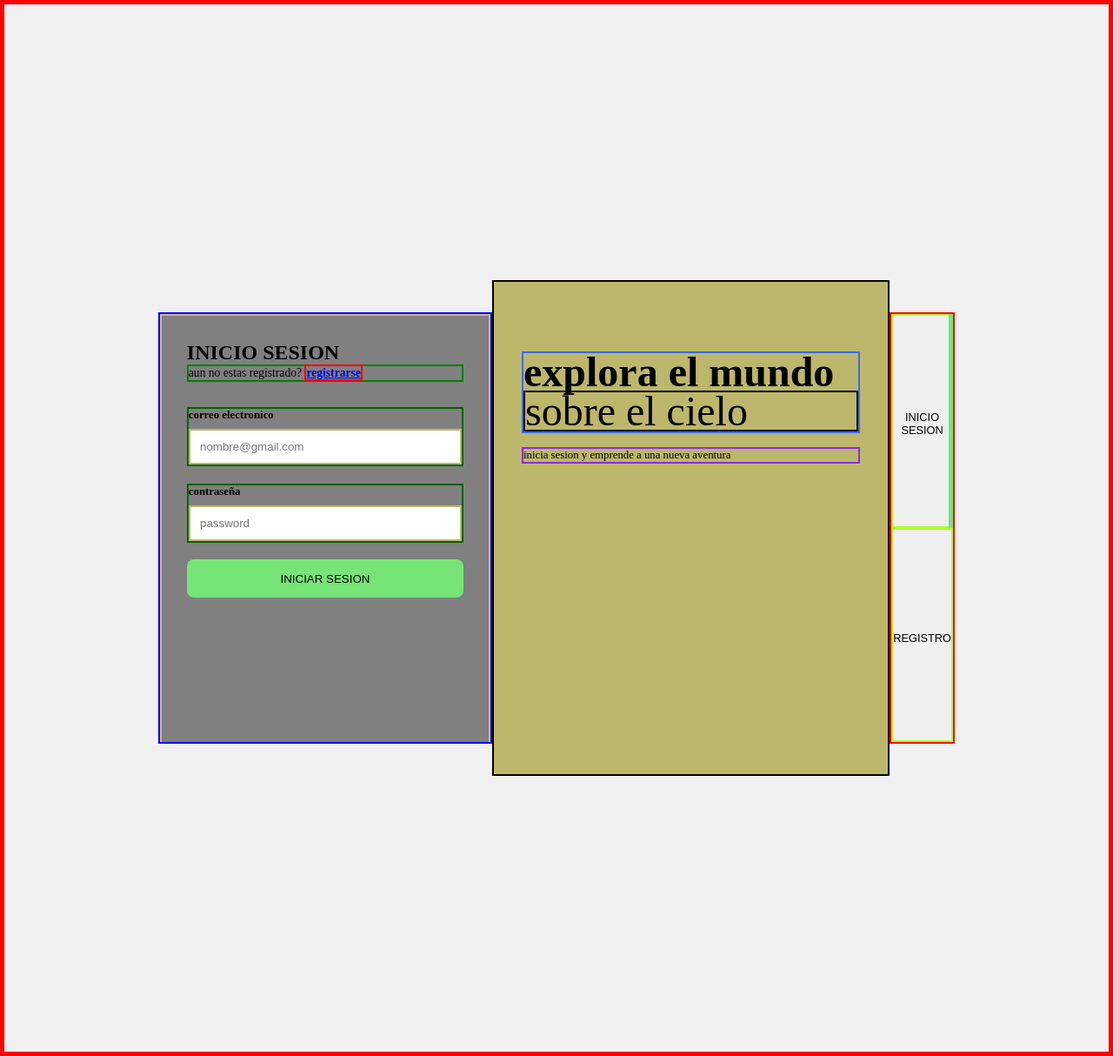
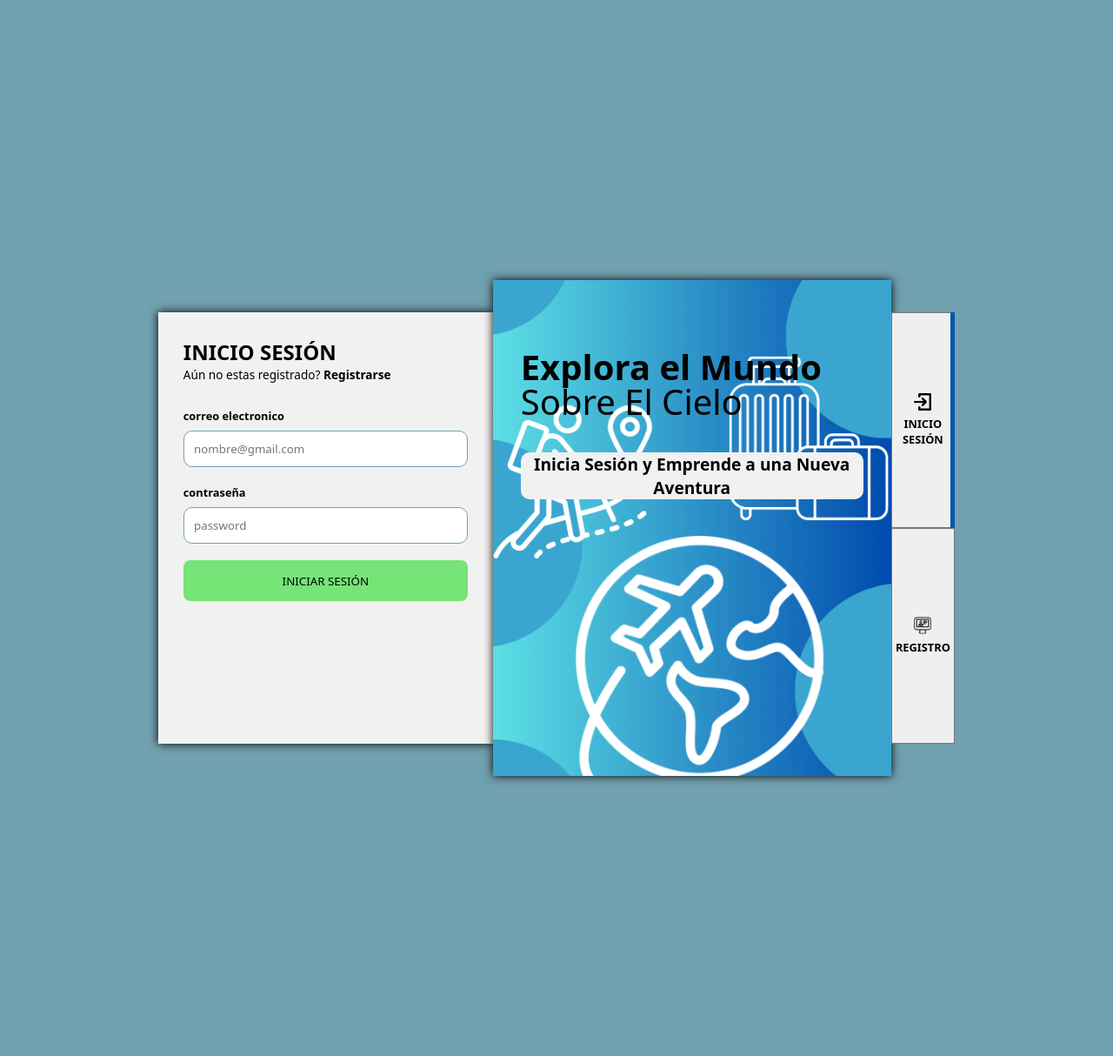
Before and after one commit to Luka-dev-sk8/olimpiada, a PHP site: page /public/Registro_inicioSE.html in a window 1280 px wide. Shown: the whole page at 87% size. Run offline with PHP 8.4, Linux system fonts and the light colour scheme.

Commit message:
free cristina K

```diff
--- a/public/Registro_inicioSE.html
+++ b/public/Registro_inicioSE.html
@@ -11,8 +11,8 @@
         <div class="forms-container">
             <div class="forms" id="forms">
                 <form action="">
-                    <h2>INICIO SESION</h2>
-                    <p>aun no estas registrado? <a href="#">registrarse</a></p>
+                    <h2>INICIO SESIÓN</h2>
+                    <p>Aún no estas registrado? <a href="#">Registrarse</a></p>
 
                     <div class="input-container">
                         <label for="email">correo electronico</label>
@@ -24,12 +24,12 @@
                         </div>
                         <input type="password" id="password" placeholder="password">
                     </div>
-                    <button>INICIAR SESION</button>
+                    <button>INICIAR SESIÓN</button>
 
                 </form>
                 <form action="">
                     <h2>REGISTRO</h2>
-                    <p>usted ya esta registrado? <a href="#">iniciar SESION</a></p>
+                    <p>Usted ya esta registrado? <a href="#">Iniciar Sesión</a></p>
                     <div class="input-container">
                         <label for="name">nombre del usuario </label>
                         <input type="text" id="name" placeholder="nombre usuario">
@@ -50,18 +50,19 @@
 
         <div class="banner">
             <section>
-                <h1>explora el mundo <span>sobre el cielo</span></h1>
-                <p>inicia sesion y emprende a una nueva aventura</p>
+                <h1>Explora el Mundo<span>Sobre El Cielo</span></h1>
+                <br>
+                <p><b>Inicia Sesión y Emprende a una Nueva Aventura</b></p>
             </section>
         </div>
 
         <div class="sidebar" id="sidebar">
             <button class="sign" id="btn-sign-in">
-                <img src="" alt="">
-                <span>INICIO SESION</span>
+                <img class="img" src="/public/imagenes/sign-in.png" alt="">
+                <span>INICIO SESIÓN</span>
             </button>
             <button class="sign" id="btn-sign-up">
-                <img src="" alt="">
+                <img class="img" src="/public/imagenes/sing-up.png" alt="">
                 <span>REGISTRO</span>
             </button>
         </div>
--- a/public/estilos/estilo.css
+++ b/public/estilos/estilo.css
@@ -18,6 +18,7 @@ header{
     text-align: center;
     top: 15%;
     font-family: system-ui, -apple-system, BlinkMacSystemFont, 'Segoe UI', Roboto, Oxygen, Ubuntu, Cantarell, 'Open Sans', 'Helvetica Neue', sans-serif;
+
 }
 .menu, .menu2{
     display: flex;
@@ -28,6 +29,7 @@ header{
     font-family: system-ui, -apple-system, BlinkMacSystemFont, 'Segoe UI', Roboto, Oxygen, Ubuntu, Cantarell, 'Open Sans', 'Helvetica Neue', sans-serif;
     color: black;
     gap: 4%;
+
 
 }
 #ajuste{
@@ -47,6 +49,7 @@ header{
     box-shadow: 0 0 3px 0 #141414;
     padding: 20px;
     margin: 4px;
+    cursor: pointer;
 }
 #barra_lateral{
     display: flex;
@@ -56,6 +59,7 @@ header{
     border: unset;
     box-shadow: 0px 0px 5px 0px #141414;
     background-color: #f1f1f1;
+    cursor: pointer;
 }
 .barra:hover, #barra_lateral:hover{
     background-color: gray;
@@ -237,6 +241,7 @@ img{ height: auto;
     background-repeat: no-repeat;
     background-size: cover;
     background-position: center center;
+
 }
 
 h4{
--- a/public/estilos/estilos_registro_Y_inicio.css
+++ b/public/estilos/estilos_registro_Y_inicio.css
@@ -3,20 +3,23 @@
 para que sepas en que parte de la pagina afectan,
  si queres borralos, solo son guias*/
 
+/*no entendi una nada
+                atte: luka*/
 *{
     margin: 0;
     padding: 0;
     box-sizing: border-box;
+    font-family: system-ui, -apple-system, BlinkMacSystemFont, 'Segoe UI', Roboto, Oxygen, Ubuntu, Cantarell, 'Open Sans', 'Helvetica Neue', sans-serif;
 }
 
 body{
     display: flex;
     justify-content: center;
     align-items: center;
-    border: 5px solid red;
     width: 100%;
     height: 100vh;
-    background-color:   #f1f1f1;
+
+    background-color: #71a0af;
 }
 .container{
     display: grid;
@@ -24,12 +27,13 @@ body{
     align-items: center;
     width: 57.25rem;
     height: 31rem;
+    background-color: #f1f1f1;
 }
 
 .forms-container{
-    border: 2px solid blue;
+
     height: 100%;
-    background-color: gray;
+    box-shadow: 0 0 10px 0;
     overflow: hidden; /* no borres el overflow luka, gil*/
 }
 .forms{
@@ -39,25 +43,31 @@ body{
     transform: translateY(-50%);
 }
 form{
-    border: 2px solid tan;
+
     padding: 1.8rem;
     height: 500px;
 
 }
+.img{
+    height: auto;
+    width: 20px;
+}
 form p{
-    border: 2px solid green;
+
     font-size: 0.85rem;
     color: black;
     margin-top: 0.03rem;
     margin-bottom: 1.8rem;
 }
 form p a{
-    border: 2px solid red;
+    color: black;
+    text-decoration: none;
     font-weight: 700;
+
 }
 
 .input-container{
-    border: 2px solid darkgreen;
+
     display: flex;
     flex-direction: column;
     gap: 0.5rem;
@@ -66,7 +76,8 @@ form p a{
 
 .input-container input{
     padding: 0.7rem;
-    border: 2px solid darkkhaki;
+    border: 1px solid #71a0af;
+    border-radius: 10px;
 }
 
 .input-container label,
@@ -76,7 +87,7 @@ form p a{
 }
 
 .input-container .forget{
-    border: 2px purple;
+
     display: flex;
     justify-content: space-between;
 
@@ -96,31 +107,37 @@ form .button-register{
     margin-top: 1.5rem;
 }
 .banner{
-    border: 2px solid black;
+    box-shadow: 0 0 10px 0 #000000;
     height: 115%;
     padding: 5rem 2rem 0 2rem;
     position: relative;
-    background-color: darkkhaki;
+    background-image: url(/public/imagenes/Diseño\ de\ fondo.png);
+    background-repeat: no-repeat;
+    background-size: cover;
+    background-position: center center;
 }
 .banner h1{
-    border: 2px solid royalblue;
-    color: black;
-    font-size: 3rem;
-    line-height: 0.9;
+
+    font-size: 2.5rem;
+    width: 110%;
+    line-height: 1;
+
 }
 .banner h1 span{
-    border: 2px solid black;
+    width: 120%;
     display: block;
-    font-weight: 500;
+    font-weight:500;
 }
 .banner p{
-    border: 2px solid blueviolet;
+    background-color: #f1f1f1;
+    border-radius: 10px;
     color: black;
-    font-size: 0.8rem;
+    font-size: 1.2rem;
+    text-align: center;
     margin-top: 1rem;
 }
 .sidebar{
-    border: 2px solid red;
+
     background-color: gray;
     display: flex;
     flex-direction: column;
@@ -128,9 +145,10 @@ form .button-register{
     position: relative;
     user-select: none;
 }
+
 .sidebar::after{
     content: '';
-    background-color: #76e476;
+    background-color: #0057a8;
     height: 50%;
     width: 0.3rem;
     position: absolute;
@@ -142,7 +160,7 @@ form .button-register{
     top: 50%;
 }
 .sidebar .sign{
-    border: 2px solid greenyellow;
+
     width: 100%;
     height: 100%;
     display: flex;
@@ -150,8 +168,10 @@ form .button-register{
     align-items: center;
     justify-content: center;
     gap: 0.4rem;
+    font-weight: 600;
     cursor: pointer;
 }
+
 .sidebar span{
     color: black;
     font-size: 0.8rem ;
```
Also changed, not shown: public/js/index.js (+5 -12 lines), public/imagenes/Diseño de fondo.png (added), public/imagenes/sign-in.png (added), public/imagenes/sing-up.png (added).
